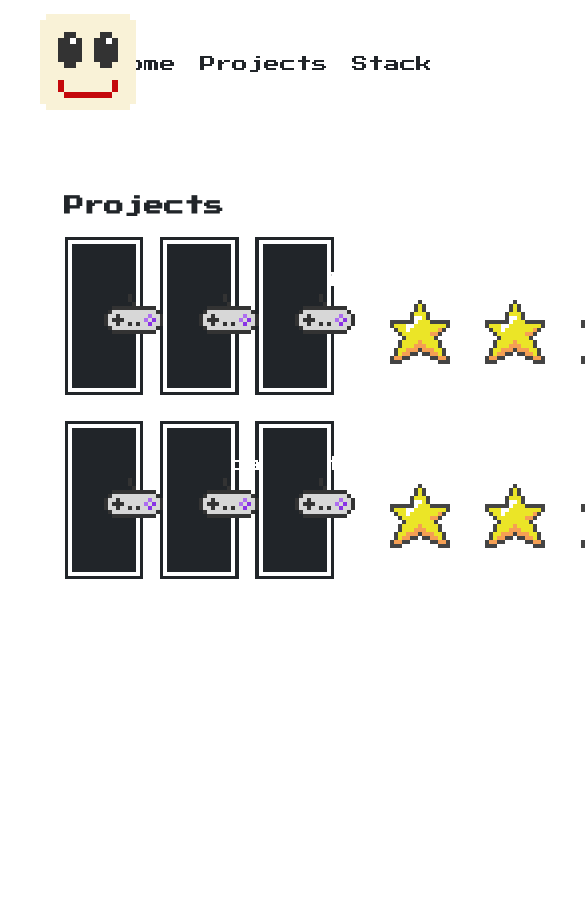
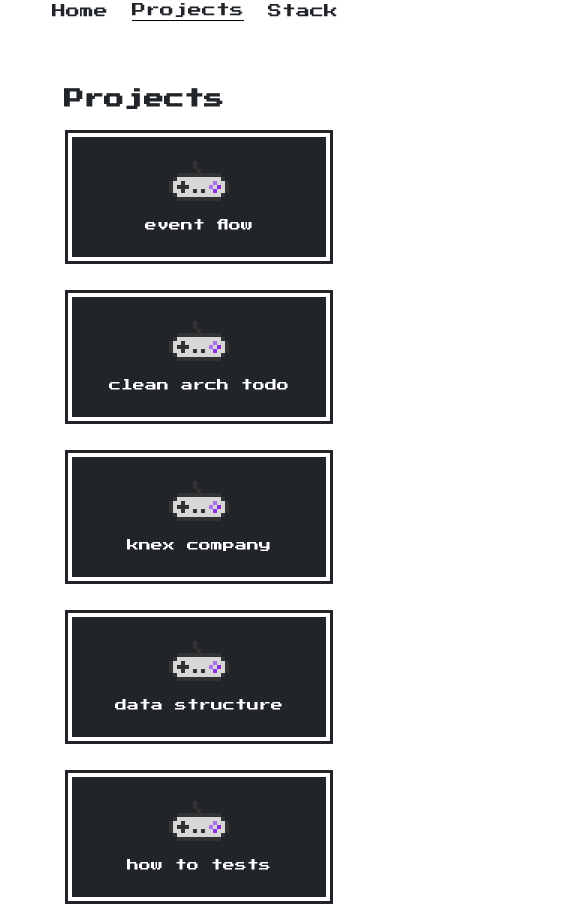
Before and after one commit to samuelfsd/my-portfolio, a Next.js app: page /projects in a window 390 px wide. Shown: the top 906 px of the page, 585 px wide, since content can reach past the window. Before the commit the page ends 844 px from the top, so only its background shows below. Built offline with nearby package versions, Linux system fonts and the light colour scheme.

Commit message:
feat: add responsive

```diff
--- a/src/app/layout.tsx
+++ b/src/app/layout.tsx
@@ -4,6 +4,7 @@ import 'nes.css/css/nes.min.css';
 
 import './globals.css';
 import { Header } from '@/components/header';
+import { Footer } from '@/components/footer';
 
 const pressStart2P = Press_Start_2P({ weight: '400', subsets: ['latin'] });
 
@@ -21,10 +22,10 @@ export default function RootLayout({
     <html lang="pt-BR">
       <link rel="icon" href="favicon.ico" sizes="any" />
       <body className={pressStart2P.className}>
-        <div className="flex flex-col min-h-screen">
+        <div className="flex flex-col h-screen">
           <Header />
-
           {children}
+          <Footer />
         </div>
       </body>
     </html>
--- a/src/components/about-me.tsx
+++ b/src/components/about-me.tsx
@@ -2,8 +2,8 @@ import Link from 'next/link';
 
 export function AboutMe() {
   return (
-    <section className="flex items-center justify-around gap-8 mx-16 mt-32">
-      <div className="nes-container is-rounded flex flex-col justify-between lg:h-[430px] w-fit">
+    <section className="md:gap-8 md:justify-around md:flex-row flex flex-col items-center gap-16 mx-16 mt-32">
+      <div className="nes-container is-rounded flex flex-col justify-between lg:h-[430px] w-fit gap-8">
         <div className="lists">
           <ul className="nes-list is-disc flex flex-col gap-4">
             <li>
--- a/src/components/card.tsx
+++ b/src/components/card.tsx
@@ -9,18 +9,15 @@ export function Card({ title, dir }: CardProps) {
   return (
     <Link
       href={dir}
-      className="nes-container is-dark member-card nes-pointer"
+      className="nes-container is-dark member-card nes-pointer lg:w-25 flex flex-col items-center w-full"
       target="_blank"
     >
-      <div className="w-[350px] flex items-center justify-between gap-3 ">
+      <div className="lg:flex-row lg:justify-center flex flex-col items-center justify-center gap-3">
         <div>
           <i className="snes-logo"></i>
         </div>
 
-        <div className="flex flex-col items-end gap-2">
-          <p className="text-nowrap">{title}</p>
-          <i className="nes-icon is-large star"></i>
-        </div>
+        <p className="text-xs text-center">{title}</p>
       </div>
     </Link>
   );
--- a/src/components/header.tsx
+++ b/src/components/header.tsx
@@ -1,18 +1,20 @@
 import Link from 'next/link';
+
+import { NavLink } from './nav-link';
 
 export function Header() {
   return (
-    <header className="flex items-center justify-between h-32 mx-16">
-      <span className="nes-avatar is-medium flex items-center justify-center">
+    <header className="md:justify-between flex items-center justify-center h-32 mx-16">
+      <span className="nes-avatar is-medium md:flex md:items-center md:justify-center hidden">
         <Link href="https://github.com/samuelfsd" target="_blank">
           <i className="nes-bcrikko"></i>
         </Link>
       </span>
 
       <nav className="flex items-center justify-center gap-6">
-        <Link href="/">Home</Link>
-        <Link href="/projects">Projects</Link>
-        <Link href="/stack">Stack</Link>
+        <NavLink href="/">Home</NavLink>
+        <NavLink href="/projects">Projects</NavLink>
+        <NavLink href="/stack">Stack</NavLink>
       </nav>
     </header>
   );
--- /dev/null
+++ b/src/components/nav-link.tsx
@@ -0,0 +1,19 @@
+'use client';
+
+import Link, { LinkProps } from 'next/link';
+import { usePathname } from 'next/navigation';
+import { PropsWithChildren } from 'react';
+
+type NavLinkProps = LinkProps;
+
+export function NavLink(props: PropsWithChildren<NavLinkProps>) {
+  const pathname = usePathname();
+
+  return (
+    <Link
+      data-current={pathname === props.href}
+      className="hover:no-underline flex items-center gap-1.5 text-sm font-medium data-[current=true]:border-b data-[current=true]:border-black"
+      {...props}
+    />
+  );
+}
--- a/src/components/projects.tsx
+++ b/src/components/projects.tsx
@@ -5,7 +5,7 @@ export function Projects() {
   return (
     <section className="m-16">
       <h3 className="mb-4 text-xl font-bold">Projects</h3>
-      <div className="grid grid-cols-3 gap-6">
+      <div className="md:grid-cols-3 grid grid-cols-1 gap-6">
         {projectsData.map((project) => (
           <Card key={project.title} title={project.title} dir={project.dir} />
         ))}
--- a/src/components/tech-stack.tsx
+++ b/src/components/tech-stack.tsx
@@ -3,8 +3,8 @@ export function TechStack() {
     <section className="flex flex-col gap-3 m-16">
       <div>
         <h3 className="mb-4 text-xl font-bold">Languages.</h3>
-        <div className="nes-container is-rounded">
-          <div className="grid grid-cols-4 gap-0">
+        <div className="nes-container is-rounded w-fit md:w-full">
+          <div className="md:grid-cols-4 grid grid-cols-1">
             <div className="nes-badge">
               <span className=" is-primary">JS/TS</span>
             </div>
@@ -23,8 +23,8 @@ export function TechStack() {
 
       <div>
         <h3 className="mb-4 text-xl font-bold">Back-End.</h3>
-        <div className="nes-container is-rounded">
-          <div className="grid grid-cols-4 gap-0">
+        <div className="nes-container is-rounded w-fit md:w-full">
+          <div className="md:grid-cols-4 grid grid-cols-1">
             <div className="nes-badge">
               <span className="is-success">Node</span>
             </div>
@@ -43,12 +43,12 @@ export function TechStack() {
 
       <div>
         <h3 className="mb-4 text-xl font-bold">Front-End.</h3>
-        <div className="nes-container is-rounded">
-          <div className="grid grid-cols-4 gap-0">
+        <div className="nes-container is-rounded w-fit md:w-full">
+          <div className="md:grid-cols-4 grid grid-cols-1">
             <div className="nes-badge">
               <span className="is-error">React</span>
             </div>
-            <div className="nes-badge w-[200px]">
+            <div className="nes-badge w-[165px]">
               <span className="is-success">React Native</span>
             </div>
             <div className="nes-badge">
@@ -63,8 +63,8 @@ export function TechStack() {
 
       <div>
         <h3 className="mb-4 text-xl font-bold">DevOps.</h3>
-        <div className="nes-container is-rounded">
-          <div className="grid grid-cols-4 gap-0">
+        <div className="nes-container is-rounded w-fit md:w-full">
+          <div className="md:grid-cols-4 grid grid-cols-1">
             <div className="nes-badge">
               <span className="is-warning">Docker</span>
             </div>
```
